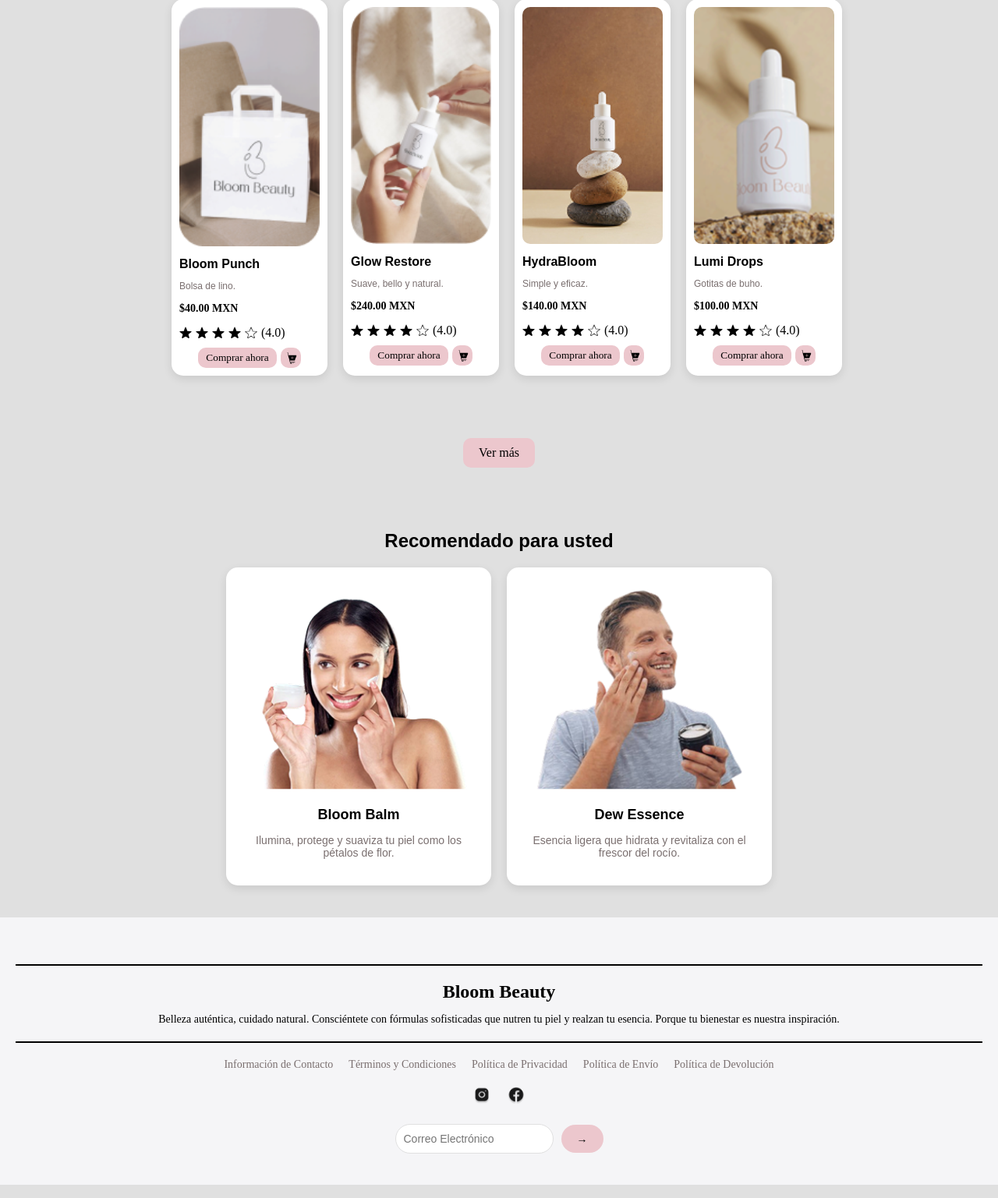
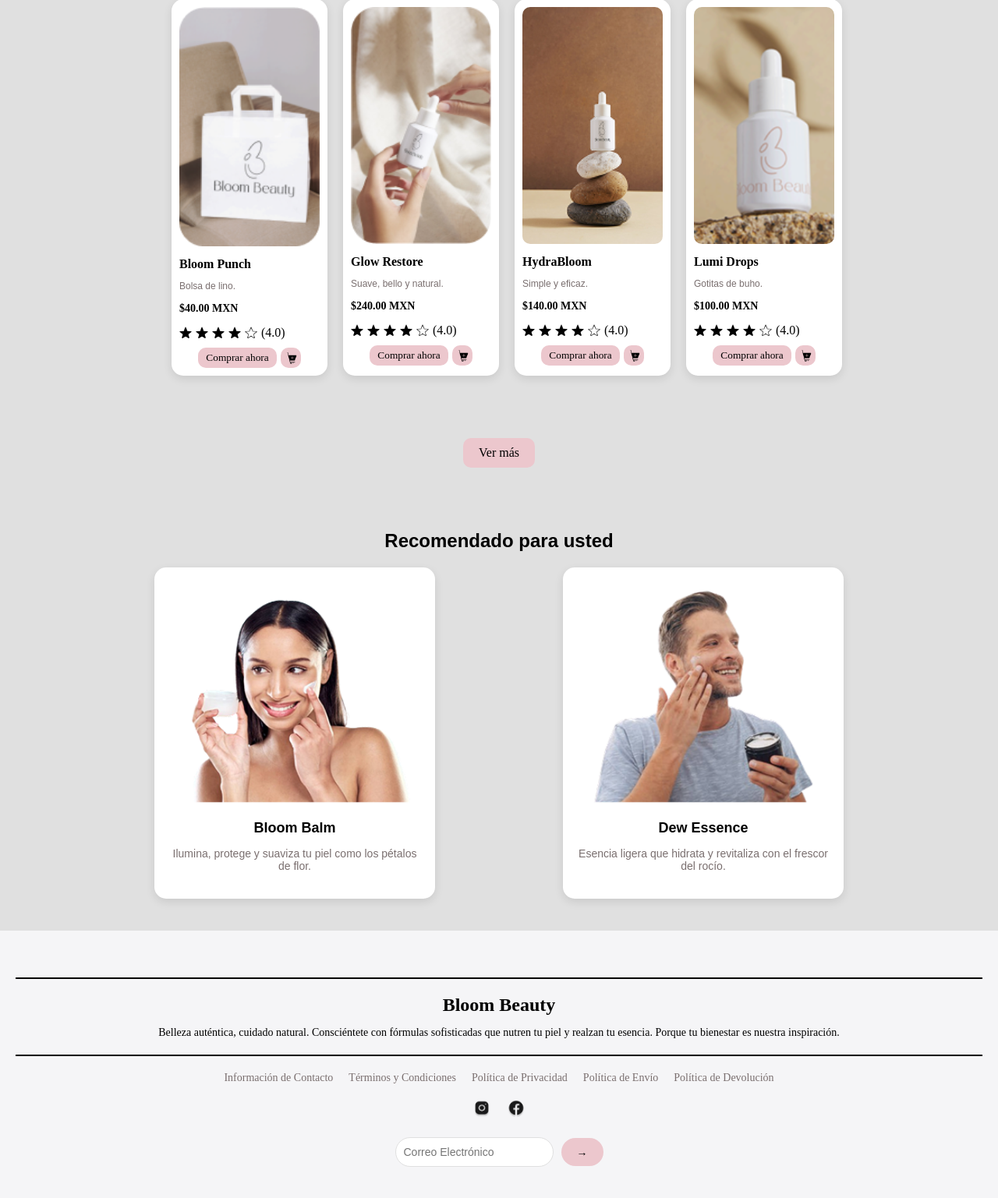
Before and after one commit to FuckingGodRoque/Bloom-Beauty, a PHP site: page / in a window 1280 px wide. Shown: the part 609-2146 px from the top of the page at 78% size. Run offline with PHP 8.4, Linux system fonts and the light colour scheme.

Commit message:
Correcion fuentes y mejora en seccion recomendados

```diff
--- a/estilo.css
+++ b/estilo.css
@@ -259,6 +259,7 @@ nav:hover {
 .producto h3 {
     font-size: 16px; /* Tamaño de fuente reducido */
     margin: 10px 0;
+    font-family: Bludhaven;
 }
 
 .producto .descripcion {
@@ -356,40 +357,48 @@ nav:hover {
 .btn-ver-mas:hover {
     background: #d4a6b0;
 }
-
 /* Sección recomendado */
 .recomendado {
-    padding: 40px 20px;
+    padding: 40px 5%; /* Usamos % para que se adapte mejor */
     text-align: center;
 }
 
+/* Título */
 .recomendado h2 {
     font-size: 24px;
     margin-bottom: 20px;
 }
 
+/* Contenedor flexible */
 .recomendado-container {
     display: flex;
-    justify-content: center;
-    gap: 20px;
+    justify-content: space-evenly; /* Distribuye mejor los elementos */
+    flex-wrap: wrap; /* Permite que se acomoden en varias líneas si es necesario */
+    gap: 30px;
+    max-width: 1200px; /* Limita el ancho máximo */
+    margin: 0 auto; /* Centra el contenedor */
 }
 
+/* Cada tarjeta de producto */
 .recomendado-item {
     background: #fff;
     border-radius: 15px;
     box-shadow: 0px 4px 12px rgba(0, 0, 0, 0.1);
     padding: 20px;
     text-align: center;
-    width: 300px;
+    width: 320px; /* Aumenta el tamaño de cada item */
+    max-width: 100%; /* Evita que se desborde */
     overflow: hidden;
 }
 
+/* Contenedor de imagen */
 .recomendado-img-container {
     position: relative;
     overflow: hidden;
     border-radius: 15px;
 }
 
+/* Imagen */
 .recomendado-item img {
     width: 100%;
     transition: transform 0.3s ease;
@@ -399,16 +408,17 @@ nav:hover {
     transform: scale(1.1);
 }
 
+/* Título del producto */
 .recomendado-item h3 {
     font-size: 18px;
     margin-bottom: 10px;
 }
 
+/* Descripción */
 .recomendado-item p {
     font-size: 14px;
     color: #7a6f6f;
 }
-
 /* Estilos del pie de página */
 footer {
     background: #f5f5f7;
```
